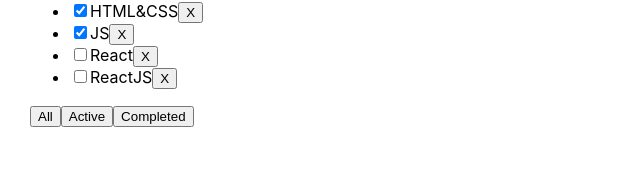
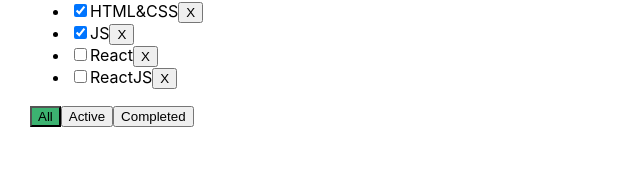
Before and after one commit to KobraMik/ToDoList, a React (Create React App) app: page / in a window 1280 px wide. Shown: the part 127-300 px from the top of the page, without its empty margins (0-640 px from the left). Built offline with nearby package versions, Linux system fonts and the light colour scheme.

Commit message:
LESSON 4, button plus background color

```diff
--- a/src/App.css
+++ b/src/App.css
@@ -12,3 +12,6 @@
 .error-message {
   color: red;
 }
+.active-filter{
+  background-color: mediumseagreen;
+}
--- a/src/App.tsx
+++ b/src/App.tsx
@@ -51,6 +51,7 @@
                       setFilters={setMyFilter}
                       plusTask={addTask}
                       changeStatusHandler={changeStatus}
+                      filter={filter}
             />
         </div>
     );
--- a/src/ToDolist.tsx
+++ b/src/ToDolist.tsx
@@ -15,6 +15,7 @@
     setFilters: (value: filterValueType) => void
     plusTask: (title: string) => void
     changeStatusHandler: (taskId: string, isDone: boolean) => void
+    filter: filterValueType
 }
 
 export function Todolist(props: PropsType) {
@@ -23,7 +24,7 @@
     const [error, setError] = useState('')
 
     const addTaskHadler = () => {
-        if (title.trim() !== ''){
+        if (title.trim() !== '') {
             props.plusTask(title)
             setTitle('')
         } else {
@@ -78,9 +79,9 @@
             })}
         </ul>
         <div>
-            <button onClick={() => tsarChangeHandler('All')}>All</button>
-            <button onClick={() => tsarChangeHandler('Active')}>Active</button>
-            <button onClick={() => tsarChangeHandler('Completed')}>Completed</button>
+            <button className={props.filter === 'All' ? "active-filter" : ""} onClick={() => tsarChangeHandler('All')}>All</button>
+            <button className={props.filter === 'Active' ? "active-filter" : ""} onClick={() => tsarChangeHandler('Active')}>Active</button>
+            <button className={props.filter === 'Completed' ? "active-filter" : ""} onClick={() => tsarChangeHandler('Completed')}>Completed</button>
             {/*<button onClick={() => props.setFilters('All')}>All</button>*/}
 
         </div>
```
